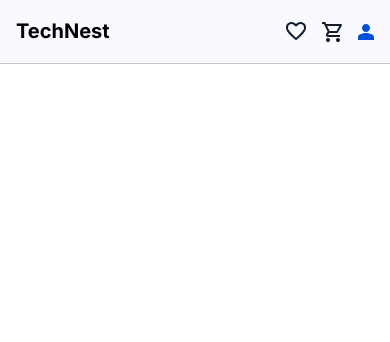
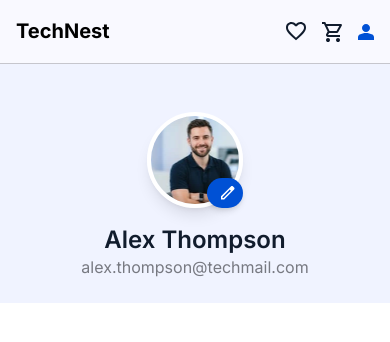
Before and after one commit to shaimamorshed/Tech-Nest, a website: page profile.html in a window 390 px wide. Drawn offline with Linux system fonts and the light colour scheme.

Commit message:
Add responsive to-avater section to profile.html

```diff
--- a/profile.html
+++ b/profile.html
@@ -155,7 +155,8 @@
 
 
 
-               <div class="bg-bg-button absolute bottom-0 right-0 row justify-center rounded-[9999px] w-8 h-8 md:w-9 md:h-9 lg:w-10 lg:h-10">
+              <div
+                class="bg-bg-button absolute bottom-0 right-0 row justify-center rounded-[9999px] w-8 h-8 md:w-9 md:h-9 lg:w-10 lg:h-10">
                 <img src="./src/imgs/camera-2.svg" class="w-3.25 h-3 md:w-3.75 md:h-3.25 lg:w-[16.67px] lg:h-3.75">
               </div>
 
@@ -178,12 +179,14 @@
           <form class="grid grid-cols-1 md:grid-cols-2 gap-6">
             <div class="col gap-2">
               <label class="text-p-color text-base font-normal leading-6">First Name</label>
-                <input type="text" value="Alex" class="input input-focus text-tx-color font-normal text-base leading-6 py-3 ">
+              <input type="text" value="Alex"
+                class="input input-focus text-tx-color font-normal text-base leading-6 py-3 ">
             </div>
 
             <div class="col gap-2">
               <label class="text-p-color text-base font-normal leading-6">Last Name</label>
-                <input type="text" value="Thompson" class="input input-focus  text-tx-color font-normal text-base leading-6 py-3  ">
+              <input type="text" value="Thompson"
+                class="input input-focus  text-tx-color font-normal text-base leading-6 py-3  ">
             </div>
 
             <div class="col gap-2">
@@ -308,6 +311,43 @@
   </div>
 </footer>
 
+
+
+<main class="block md:hidden bg-[#F0F3FF]">
+
+    <section class="pt-12 px-4 ">
+      <div class="container">
+        <div class="col text-center items-center">
+
+          <div class="relative w-24 h-24">
+
+            <img src="./src/imgs/Alex-mobile.webp" alt="Alex Thompson"
+              class="w-full h-full rounded-[9999px] object-cover border-4 border-white shadow-[0_4px_6px_-4px_rgba(0,0,0,0.1),0_10px_15px_-3px_rgba(0,0,0,0.1)]">
+
+            <button
+              class="absolute bottom-0 right-0  bg-bg-button rounded-[9999px] row justify-center  pt-2 px-2 pl-3.5  shadow-[0_2px_4px_-2px_rgba(0,0,0,0.1),0_4px_6px_-1px_rgba(0,0,0,0.1)]">
+
+              <img src="./src/imgs/edit-pencil.svg" alt="Edit" class="w-fit h-fit">
+            </button>
+
+          </div>
+
+          <div class="col pt-4 mb-6">
+            <h2 class="h2-sm ">Alex Thompson</h2>
+            <p class="opacity-70">alex.thompson@techmail.com</p>
+          </div>
+
+        </div>
+      </div>
+    </section>
+
+    </main>
+
+
+
+
+
+
 </body>
 
 </html>
```
Lines whose indentation alone changed are shown as unchanged.
